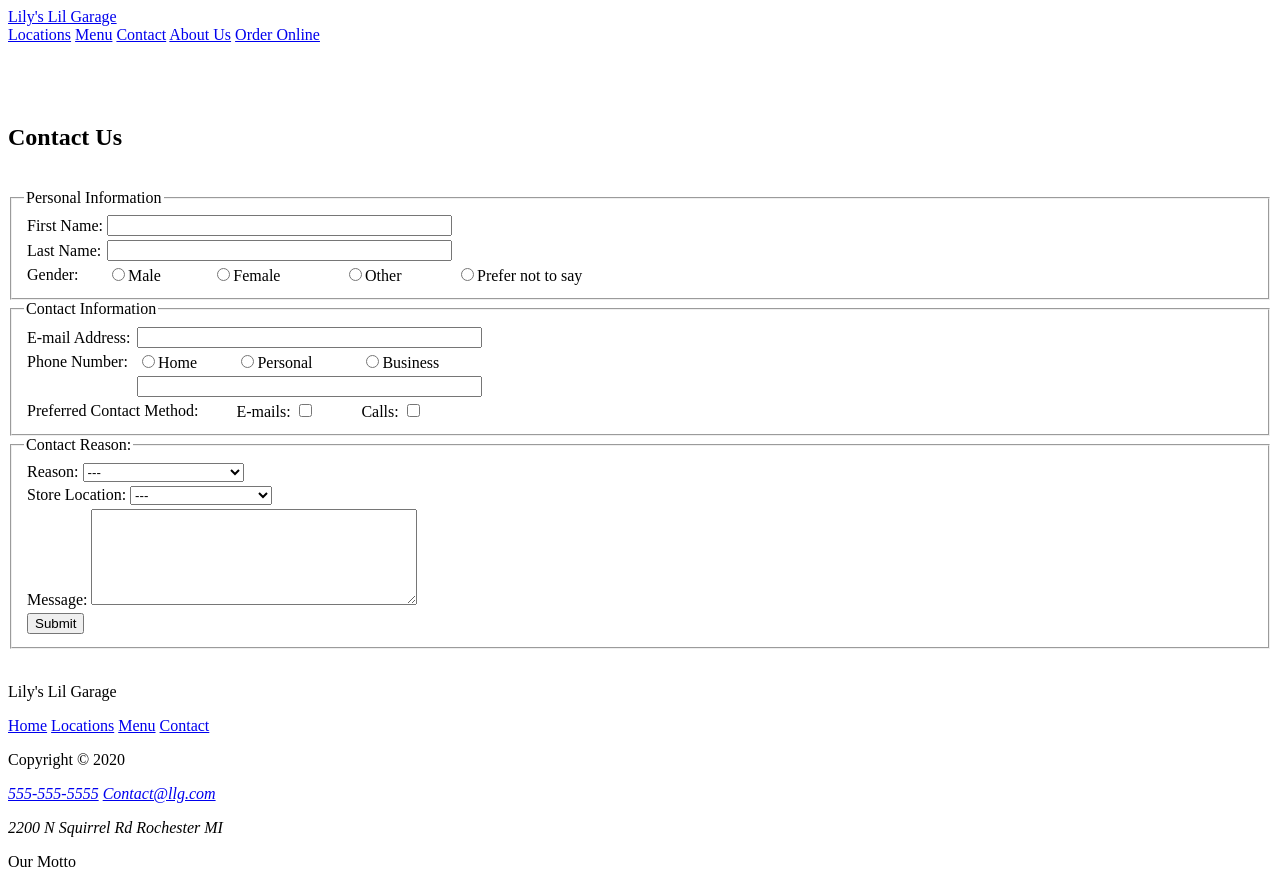
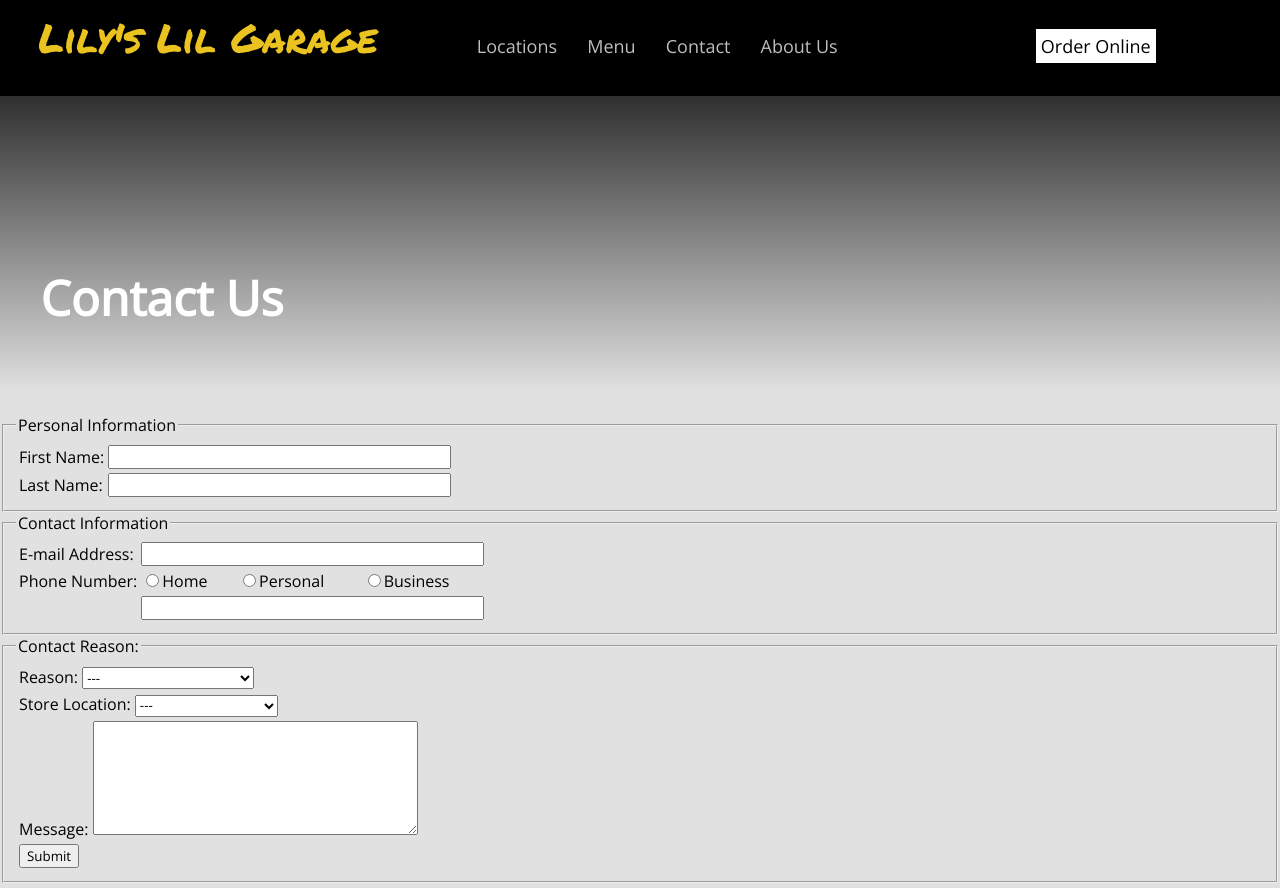
Before and after one commit to cjordanOU/Lily-Garage-Website, a PHP site: page /contact.php in a window 1280 px wide. Shown: the top 888 px of the page. Run offline with PHP 8.4, Linux system fonts and the light colour scheme.

Commit message:
Update contact.php
Lolz made it nice and link to a different php file

```diff
--- a/contact.php
+++ b/contact.php
@@ -15,8 +15,7 @@
         <link rel="shortcut icon" href="favicon.ico" type="image/x-icon"/>
 
         <!-- Styles -->
-        <link href="style.css" media="screen and (min-device-width: 1200px)" rel="stylesheet">
-		<link href="styleMobile.css" media="screen and (max-width: 1199px)" rel="stylesheet"/>
+        <link href="style.css" rel="stylesheet">
 
         <!-- Fonts -->
         <link href="https://fonts.googleapis.com/css?family=Permanent+Marker" rel="stylesheet">
@@ -41,7 +40,10 @@
 				<br>
 
 			<!-- Contact Submission Form -->
-			<form class="standardPad" action="contactResponse.php" method="post" id="contactForm" onsubmit="feedbackFormValidate()">
+			<!--1<form class="standardPad" action="contactResponse.php" method="post" id="contactForm" onsubmit="feedbackFormValidate()"> -->
+
+			<!-- Links to the test email works locally, but not on server -->
+			 <form id="contactForm" action="contactProcess.php" method="post">
 
 				<!-- Personal Information -->
 				<fieldset>
@@ -61,13 +63,6 @@
 							pattern="^[A-Z[a-z]*$" required></td>
 						</tr>
 
-						<tr>
-							<td>Gender: </td>
-							<td><input type="radio" name="gender">Male</td>
-							<td><input type="radio" name="gender">Female</td>
-							<td><input type="radio" name="gender">Other</td>
-							<td><input type="radio" name="gender">Prefer not to say</td>
-						</tr>
 					</table>
 				</fieldset>
 
@@ -96,11 +91,6 @@
 							pattern="^(\d{3}-)?\d{3}-\d{4}$" required></td>
 						</tr>
 
-						<tr>
-							<td colspan="2"> Preferred Contact Method: </td>
-							<td>E-mails: <input type="checkbox" name="contactEmail" value="true"></td>
-							<td>Calls: <input type="checkbox" name="contactPhone" value="true"></td>
-						</tr>
 					</table>
 				</fieldset>
 
```
